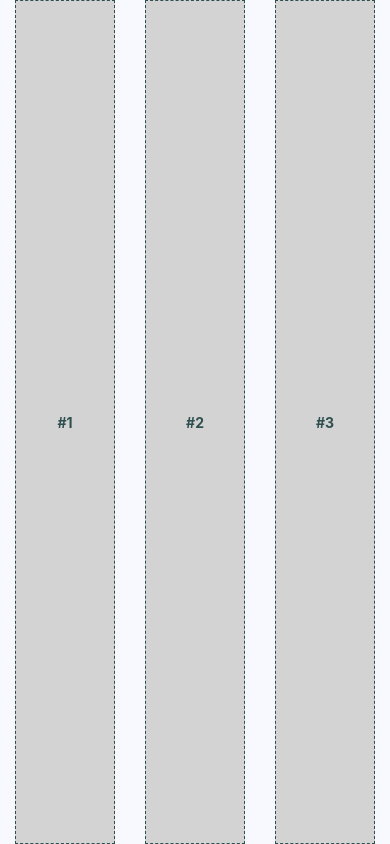
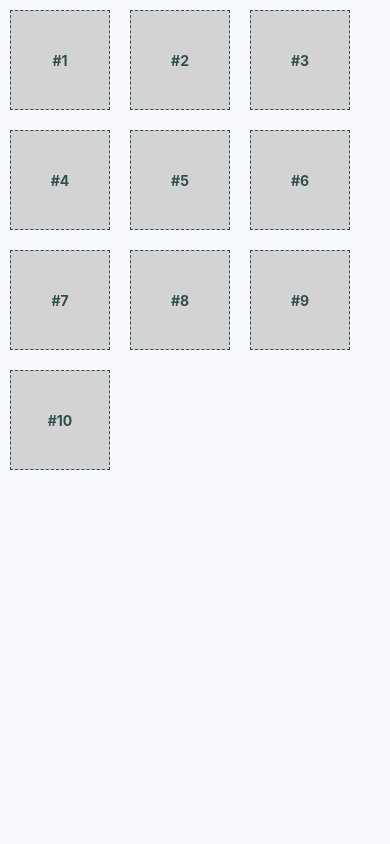
Before and after one commit to karim-dev-2023/react-native-blanck-ts, a React Native app: screen / in a window 390 px wide. Built offline with nearby package versions, Linux system fonts and the light colour scheme.

Commit message:
Utilisation des grilles flexibles

```diff
--- a/App.tsx
+++ b/App.tsx
@@ -2,7 +2,7 @@ import React from "react";
 import { StatusBar, View } from "react-native";
 import styles from "./styles";
 import Box from "./components/Box";
-const boxes = new Array(3).fill(null).map((v, i) => i + 1);
+const boxes = new Array(10).fill(null).map((v, i) => i + 1);
 
 export default function App() {
   return (
--- a/styles.ts
+++ b/styles.ts
@@ -3,23 +3,24 @@ export default StyleSheet.create({
   container: {
     flex: 1,
     flexDirection:"row",
+    flexWrap:"wrap",
     backgroundColor: "ghostwhite",
     alignItems: "center",
-    justifyContent: "space-around",
     ...Platform.select({
-      ios: { paddingTop: 20 },
+      ios: { paddingTop: 40 },
       android: { paddingTop: StatusBar.currentHeight },
     }),
   },
   box: {
     width: 100,
+    height: 100,
     justifyContent: "center",
-    alignSelf: "stretch",
     alignItems: "center",
     backgroundColor: "lightgray",
     borderWidth:1,
     borderStyle:"dashed",
-    borderColor:"darkslategray"
+    borderColor:"darkslategray",
+    margin:10,
   },
   boxText: {
     color: "darkslategray",
```
